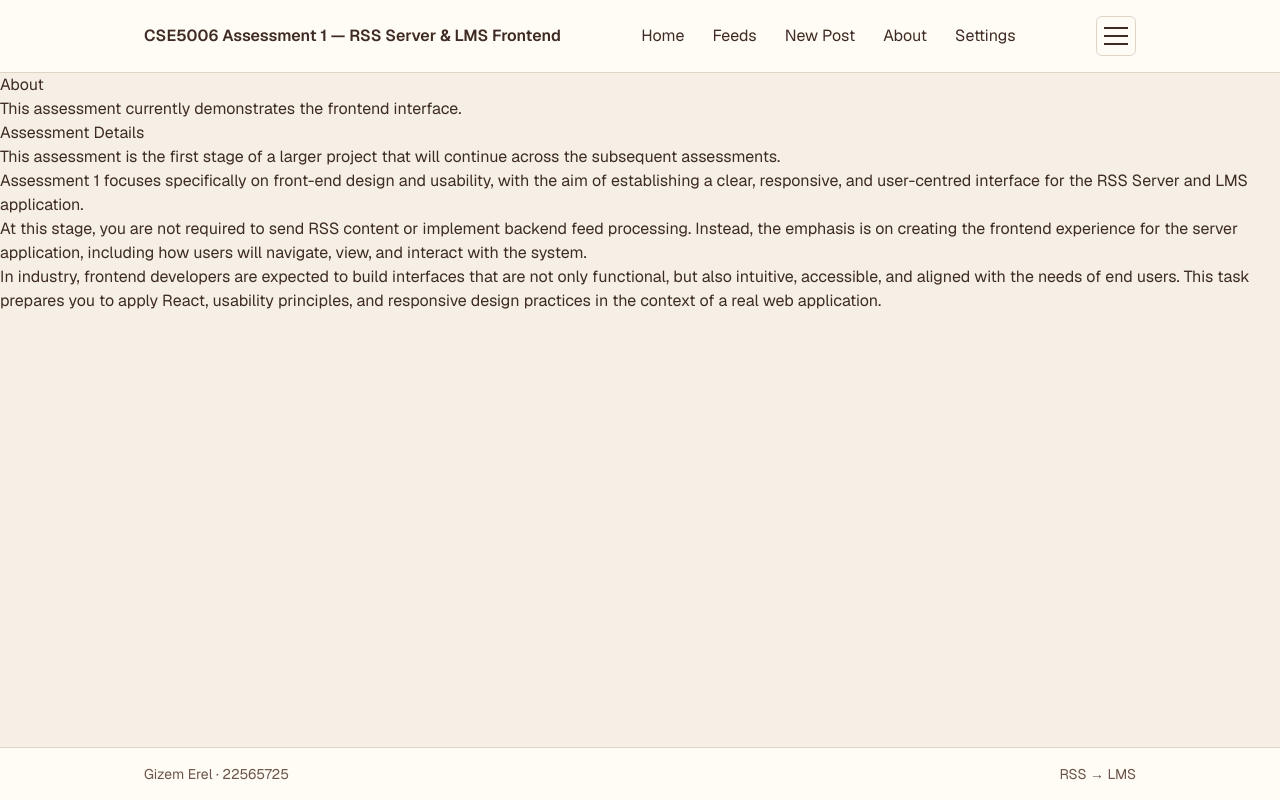
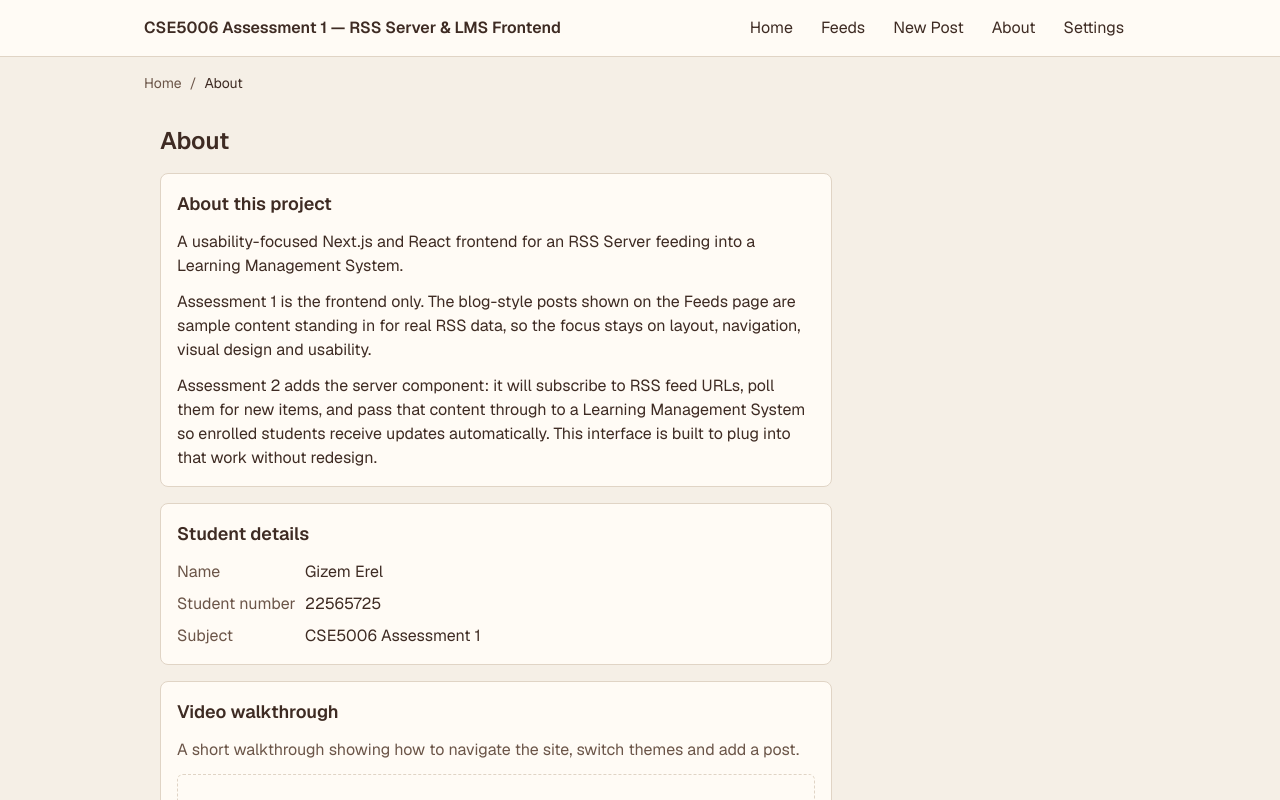
Before and after one commit to 22565725/cse5006-rss-lms-frontend, a Next.js app: page /about in a window 1280 px wide. Shown: the top 800 px of the page. Built offline with nearby package versions, Linux system fonts and the light colour scheme.

Commit message:
Add breadcrumbs, keyboard focus styles and about page content

```diff
--- a/Components/feeds/LatestFeeds.tsx
+++ b/Components/feeds/LatestFeeds.tsx
@@ -1,35 +1,43 @@
+"use client";
+
 import Link from "next/link";
-import {useLocalStorage} from "@/hooks/useLocalStorage";
-import {post as SeedPost} from "@/seed/post";
-import type {Post} from "@/types/post";
+import { useLocalStorage } from "@/hooks/useLocalStorage";
+import { posts as seedPosts } from "@/data/posts";
+import type { Post } from "@/lib/types";
 
-export default function LatestFeed({ limit = 4 }: { limit?: number }) {
+export default function LatestFeeds({ limit = 4 }: { limit?: number }) {
   const [savedPosts] = useLocalStorage<Post[]>("myData", []);
 
-    const latest = [...savedPosts]
-    .sort((a, b) => b.id  - a.id)
+  const latest = [...savedPosts, ...seedPosts]
+    .sort((a, b) => b.id - a.id)
     .slice(0, limit);
 
   return (
     <aside
-        asria-labelledby = "latest-heading"
-        className = "h-fit rounded-lg border border-border bg-surface p-4"
+      aria-labelledby="latest-heading"
+      className="h-fit rounded-lg border border-border bg-surface p-4"
     >
-            <h2 id = "latest-heading"
-            className = "mb-3 text-lg font-semibold text-foreground"
+      <h2
+        id="latest-heading"
+        className="mb-3 text-lg font-semibold text-foreground"
       >
         Latest in your feed
       </h2>
 
-                <ul className ="flex flex-col gap-3">
+      <ul className="flex flex-col gap-3">
         {latest.map((post) => (
-                        <li key={post.id} className="border-b border-border pb-3 last:border-b-0">
-                            <Link href={`/posts/${post.id}`}
-                            className="font-medium text-foreground hover:text-accent">
+          <li
+            key={post.id}
+            className="border-b border-border pb-3 last:border-0 last:pb-0"
+          >
+            <Link
+              href={`/feeds/${post.id}`}
+              className="font-medium text-foreground hover:text-accent"
+            >
               {post.title}
             </Link>
             <p className="text-sm text-muted">
-                                {post.author} . {post.date}
+              {post.author} · {post.date}
             </p>
           </li>
         ))}
--- a/Components/layout/HamburgerMenu.tsx
+++ b/Components/layout/HamburgerMenu.tsx
@@ -1,18 +1,28 @@
 "use client";
 
-import { useState } from "react";
+import { useEffect, useState } from "react";
 import Link from "next/link";
 import { navLinks } from "@/lib/siteConfig";
 import ThemeToggle from "../theme/ThemeToggle";
 
 export default function HamburgerMenu() {
   const [isOpen, setIsOpen] = useState(false);
+  useEffect(() => {
+    if (!isOpen) return;
+
+  const handleKeyDown = (event: KeyboardEvent) => {
+      if (event.key === "Escape") setIsOpen(false);
+    };
+
+    window.addEventListener("keydown", handleKeyDown);
+    return () => window.removeEventListener("keydown", handleKeyDown);
+  }, [isOpen]);
 
   return (
-    <div className="relative">
+    <div className="relative lg:hidden">
       <button
         type="button"
-        onClick={() => setIsOpen(!isOpen)}
+        onClick={() => setIsOpen((open) => !open)}
         aria-expanded={isOpen}
         aria-controls="mobile-menu"
         aria-label={isOpen ? "Close navigation menu" : "Open navigation menu"}
--- /dev/null
+++ b/Components/navigation/Breadcrumbs.tsx
@@ -0,0 +1,51 @@
+"use client";
+
+import Link from "next/link";
+import { usePathname } from "next/navigation";
+
+const LABELS: Record<string, string> = {
+  feeds: "Feeds",
+  new: "New post",
+  about: "About",
+  settings: "Settings",
+};
+
+export default function Breadcrumbs() {
+  const pathname = usePathname();
+
+  if (pathname === "/") return null;
+
+  const segments = pathname.split("/").filter(Boolean);
+
+  return (
+    <nav aria-label="Breadcrumb" className="mx-auto w-full max-w-5xl px-4 pt-4">
+      <ol className="flex flex-wrap items-center gap-2 text-sm text-muted">
+        <li>
+          <Link href="/" className="hover:text-accent">
+            Home
+          </Link>
+        </li>
+        {segments.map((segment, index) => {
+          const href = `/${segments.slice(0, index + 1).join("/")}`;
+          const isLast = index === segments.length - 1;
+          const label = LABELS[segment] ?? decodeURIComponent(segment);
+
+          return (
+            <li key={href} className="flex items-center gap-2">
+              <span aria-hidden="true">/</span>
+              {isLast ? (
+                <span className="text-foreground" aria-current="page">
+                  {label}
+                </span>
+              ) : (
+                <Link href={href} className="hover:text-accent">
+                  {label}
+                </Link>
+              )}
+            </li>
+          );
+        })}
+      </ol>
+    </nav>
+  );
+}
--- a/app/about/page.tsx
+++ b/app/about/page.tsx
@@ -1,16 +1,68 @@
 import { siteConfig } from "@/lib/siteConfig";
 
+const boxClass = "flex flex-col gap-3 rounded-lg border border-border bg-surface p-4";
 
 export default function AboutPage() {
   return (
-    <main>
-      <h1>About</h1>
-      <p>This assessment currently demonstrates the frontend interface.</p>
-      <h2>Assessment Details</h2>
-      <p>This assessment is the first stage of a larger project that will continue across the subsequent assessments.</p>
-      <p>Assessment 1 focuses specifically on front-end design and usability, with the aim of establishing a clear, responsive, and user-centred interface for the RSS Server and LMS application. </p>
-      <p>At this stage, you are not required to send RSS content or implement backend feed processing. Instead, the emphasis is on creating the frontend experience for the server application, including how users will navigate, view, and interact with the system. </p>
-      <p>In industry, frontend developers are expected to build interfaces that are not only functional, but also intuitive, accessible, and aligned with the needs of end users. This task prepares you to apply React, usability principles, and responsive design practices in the context of a real web application.</p>
+    <main className="mx-auto w-full max-w-5xl flex-1 p-4">
+      <h1 className="mb-4 text-2xl font-semibold text-foreground">About</h1>
+
+      <div className="flex max-w-2xl flex-col gap-4">
+        <section className={boxClass}>
+          <h2 className="text-lg font-semibold text-foreground">
+            About this project
+          </h2>
+          <p className="text-foreground">{siteConfig.description}</p>
+          <p className="text-foreground">
+            Assessment 1 is the frontend only. The blog-style posts shown on the
+            Feeds page are sample content standing in for real RSS data, so the
+            focus stays on layout, navigation, visual design and usability.
+          </p>
+          <p className="text-foreground">
+            Assessment 2 adds the server component: it will subscribe to RSS feed
+            URLs, poll them for new items, and pass that content through to a
+            Learning Management System so enrolled students receive updates
+            automatically. This interface is built to plug into that work
+            without redesign.
+          </p>
+        </section>
+
+        <section className={boxClass}>
+          <h2 className="text-lg font-semibold text-foreground">
+            Student details
+          </h2>
+          <dl className="grid grid-cols-[8rem_1fr] gap-y-2 text-foreground">
+            <dt className="text-muted">Name</dt>
+            <dd>{siteConfig.studentName}</dd>
+            <dt className="text-muted">Student number</dt>
+            <dd>{siteConfig.studentId}</dd>
+            <dt className="text-muted">Subject</dt>
+            <dd>CSE5006 Assessment 1</dd>
+          </dl>
+        </section>
+
+        <section className={boxClass}>
+          <h2 className="text-lg font-semibold text-foreground">
+            Video walkthrough
+          </h2>
+          <p className="text-muted">
+            A short walkthrough showing how to navigate the site, switch themes
+            and add a post.
+          </p>
+          {siteConfig.videoUrl ? (
+            <iframe
+              src={siteConfig.videoUrl}
+              title="Walkthrough of the RSS to LMS frontend"
+              allowFullScreen
+              className="aspect-video w-full rounded-md border border-border"
+            />
+          ) : (
+            <div className="flex aspect-video w-full items-center justify-center rounded-md border border-dashed border-border">
+              <p className="text-muted">Video coming soon</p>
+            </div>
+          )}
+        </section>
+      </div>
     </main>
   );
 }
--- a/app/globals.css
+++ b/app/globals.css
@@ -62,3 +62,8 @@ body {
   background: var(--background);
   color: var(--foreground);
 }
+:focus-visible {
+  outline: 2px solid var(--accent);
+  outline-offset: 2px;
+  border-radius: 4px;
+}
--- a/app/layout.tsx
+++ b/app/layout.tsx
@@ -5,6 +5,7 @@ import { siteConfig } from "@/lib/siteConfig";
 import Header from "@/Components/layout/Header";
 import Footer from "@/Components/layout/Footer";
 import { ThemeProvider } from "@/Components/theme/ThemeProvider";
+import Breadcrumbs from "@/Components/navigation/Breadcrumbs";
 
 const geistSans = Geist({
   variable: "--font-geist-sans",
@@ -34,9 +35,12 @@ export default function RootLayout({
     >
       <body className="min-h-full flex flex-col">
         <ThemeProvider>
-        <Header />
-        {children}
-        <Footer />
+          <Header />
+          <Breadcrumbs />
+          <div className="mx-auto w-full max-w-5xl flex-1 p-4">
+            {children}
+          </div>
+          <Footer />
         </ThemeProvider>
       </body>
     </html>
```
Lines whose indentation alone changed are shown as unchanged.
